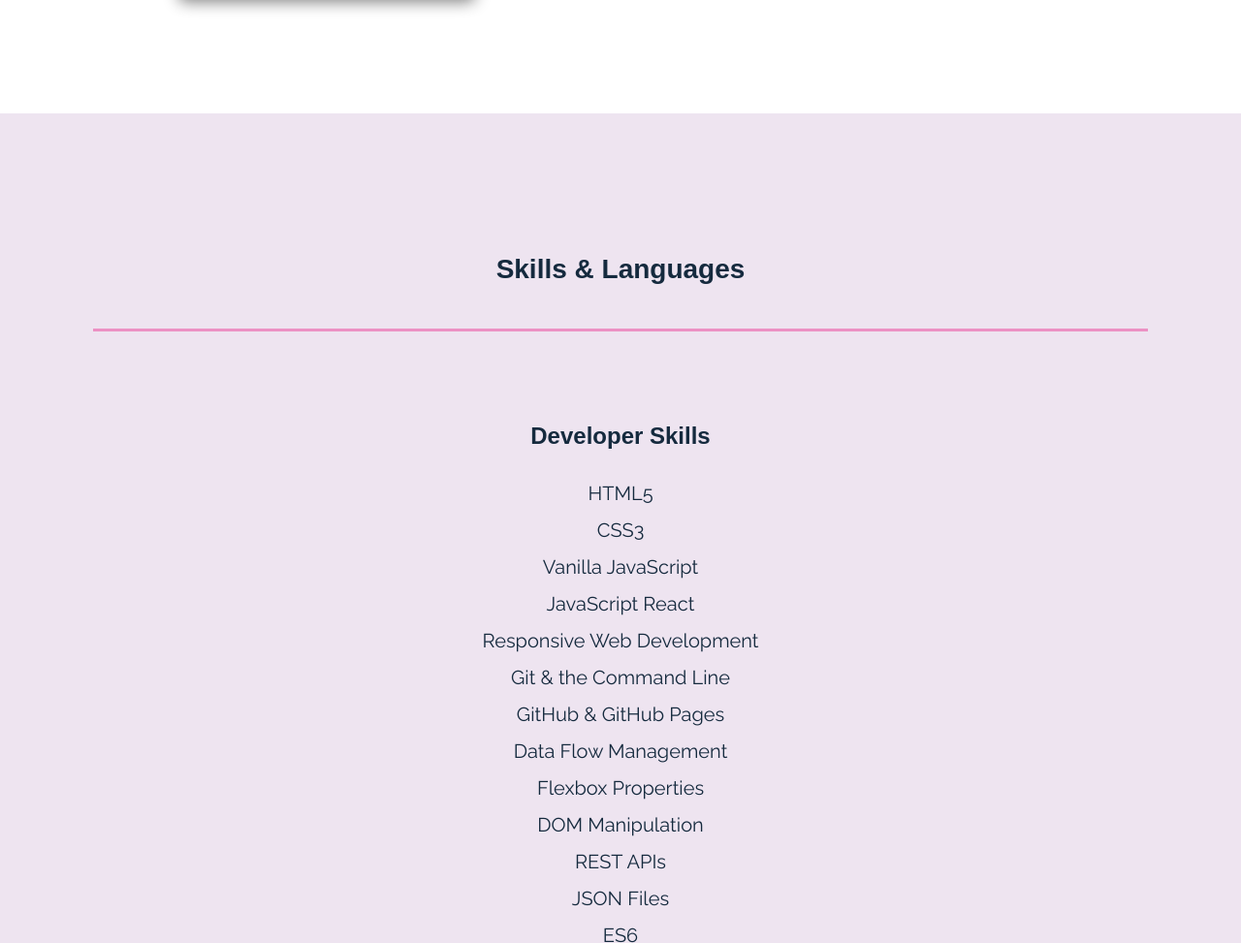
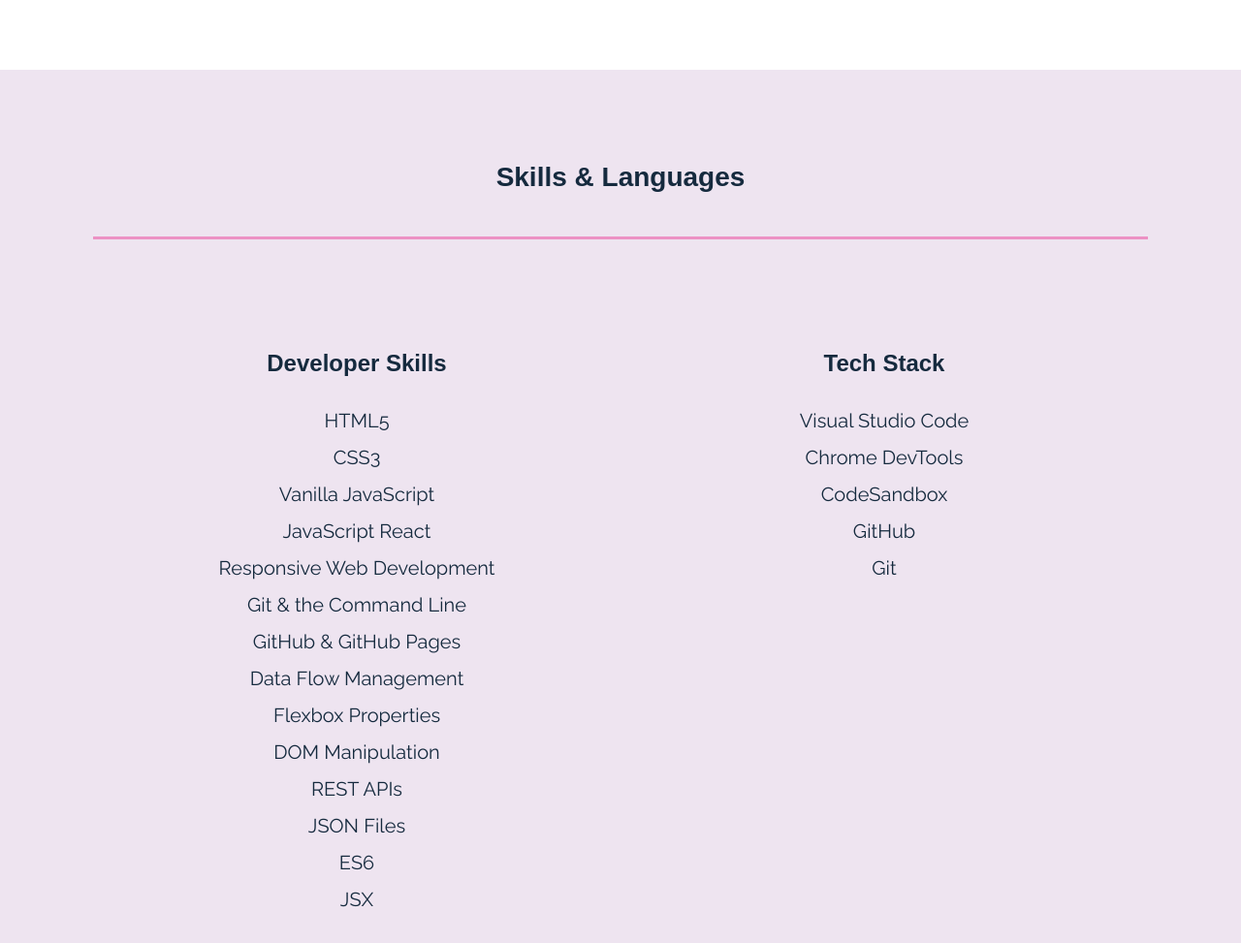
Before and after one commit to atgorman1/alida-portfolio, a website built with Parcel: page index.html in a window 1280 px wide. Shown: the part 1425-2398 px from the top of the page at 97% size. Built offline with nearby package versions, Linux system fonts and the light colour scheme; a web font is replaced by a local one.

Commit message:
Updated skills section to flexbox for tablet and desktop and updated margins for main sections

```diff
--- a/css/main.css
+++ b/css/main.css
@@ -162,18 +162,10 @@
   margin-bottom: 60px;
 }
 
+#about,
+#skills,
 #projects {
   padding-top: 50px;
-  padding-bottom: 60px;
-}
-
-#skills {
-  padding-bottom: 80px;
-  padding-top: 80px;
-}
-
-#about {
-  padding-top: 60px;
   padding-bottom: 60px;
 }
 
@@ -202,7 +194,7 @@
 }
 
 .project-description {
-  margin: 0 0 30px 0;
+  margin-bottom: 30px;
 }
 
 .project-link {
@@ -214,7 +206,8 @@
 }
 
 .main-section-header {
-  margin-bottom: 60px;
+  margin-top: 40px;
+  margin-bottom: 80px;
 }
 
 .contact-header {
@@ -223,7 +216,7 @@
 
 .skills-subheader,
 .project-title {
-  margin-top: 45px;
+  margin-top: 35px;
   margin-bottom: 30px;
 }
 
@@ -270,9 +263,6 @@
 }
 
 /********************~~~~~~~~~ MOBILE STYLES ~~~~~~~~~~**********************/
-.hero {
-  text-align: left;
-}
 
 header h2 {
   border-bottom: none;
@@ -286,6 +276,7 @@
 }
 #last-project {
   border-bottom: none;
+  padding-bottom: 0;
 }
 
 /********************~~~~~~~~~ TABLET STYLES ~~~~~~~~~~**********************/
@@ -313,6 +304,10 @@
     text-align: center;
   }
 
+  #about {
+    padding-bottom: 100px;
+  }
+
   #about img {
     width: 65%;
   }
@@ -329,8 +324,49 @@
     justify-content: space-between;
   }
 
+  #skills {
+    display: flex;
+    justify-content: center;
+    align-items: center;
+    padding-bottom: 75px;
+  }
+
+  #skills .content-wrapper {
+    display: flex;
+    justify-content: space-between;
+    align-items: flex-start;
+    flex-flow: row wrap;
+  }
+
+  #skills .content-wrapper .main-section-header {
+    display: flex;
+    justify-content: center;
+    align-items: flex-start;
+  }
+
+  .dev-skills,
+  .tech-stack {
+    display: flex;
+    justify-content: center;
+    align-items: center;
+    flex-direction: column;
+    width: 50%;
+  }
+
+  .project-title {
+    margin-top: 40px;
+    margin-bottom: 45px;
+  }
+  #projects figure {
+    margin-bottom: 50px;
+  }
+
   #projects img {
-    width: 65%;
+    width: 60%;
+  }
+
+  #projects p {
+    text-align: center;
   }
 
   #projects .project-links .content-wrapper {
@@ -374,7 +410,7 @@
 
     .main-section-header {
       padding-bottom: 40px;
-      margin-bottom: 90px;
+      margin-bottom: 75px;
     }
     #about {
       padding-bottom: 120px;
--- a/index.html
+++ b/index.html
@@ -113,8 +113,8 @@
       <section id="skills">
         <div class="content-wrapper">
           <h2 class="main-section-header">Skills & Languages</h2>
-          <h3 class="skills-subheader">Developer Skills</h3>
           <div class="dev-skills">
+            <h3 class="skills-subheader">Developer Skills</h3>
             <p class="skill">HTML5</p>
             <p class="skill">CSS3</p>
             <p class="skill">Vanilla JavaScript</p>
@@ -130,8 +130,9 @@
             <p class="skill">ES6</p>
             <p class="skill">JSX</p>
           </div>
-          <h3 class="skills-subheader">Tech Stack</h3>
+
           <div class="tech-stack">
+            <h3 class="skills-subheader">Tech Stack</h3>
             <p class="tech">Visual Studio Code</p>
             <p class="tech">Chrome DevTools</p>
             <p class="tech">CodeSandbox</p>
```
